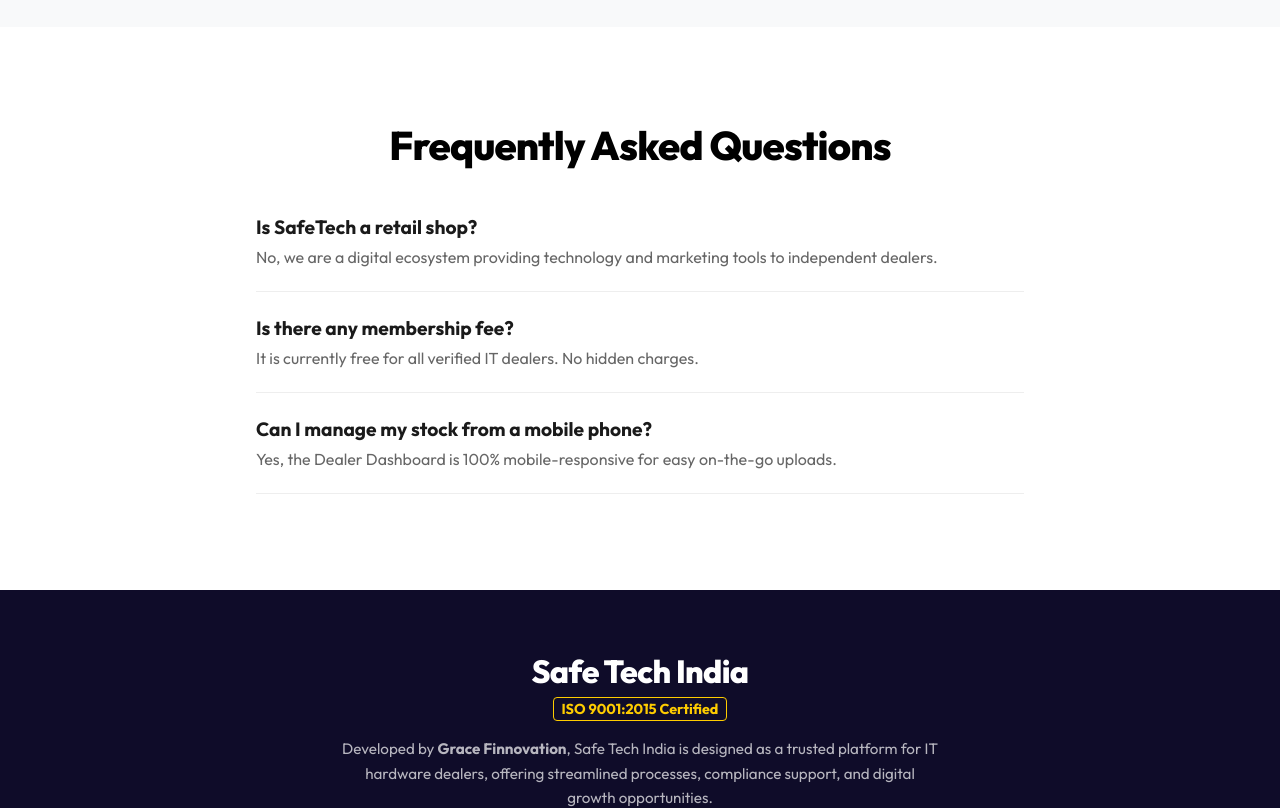
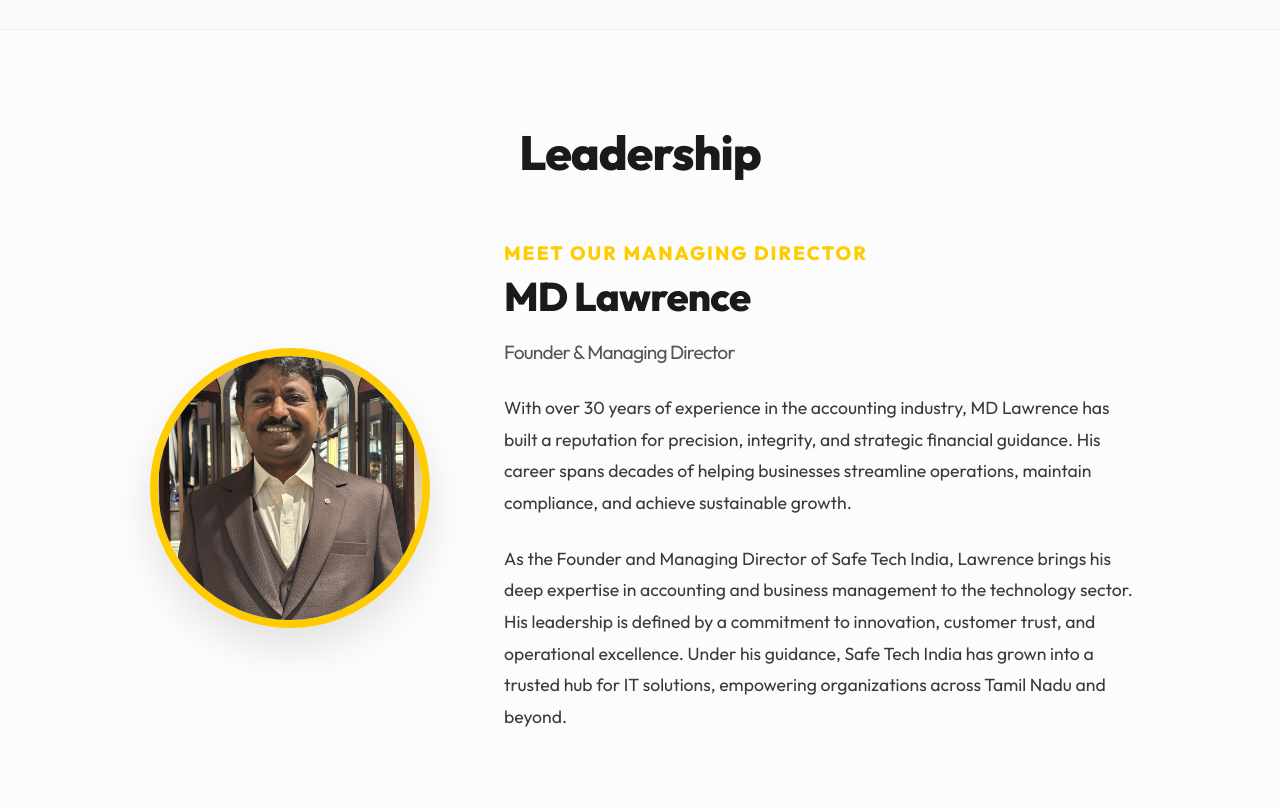
Before and after one commit to akrishbala007-hub/Safe-Tech-India, a Next.js app: page / in a window 1280 px wide. Shown: the part 6840-7648 px from the top of the page. Built offline with nearby package versions, Linux system fonts and the light colour scheme; no server answers.

Commit message:
feat: Add leadership to home, update pricing to 999, dealer verify flow

```diff
--- a/app/page.tsx
+++ b/app/page.tsx
@@ -533,7 +533,7 @@
           <h2 style={{ textAlign: 'center', marginBottom: '4rem', fontSize: '2.5rem', color: '#1a1a1a' }}>3 Simple Steps to Join</h2>
           <div style={{ display: 'flex', justifyContent: 'center', gap: '2rem', flexWrap: 'wrap' }}>
             <StepCard num="1" title="Claim Your URL" desc="Register your business and select your custom shop link." />
-            <StepCard num="2" title="Activate Account" desc="Get instant access to unlimited inventory uploads. No Fees." />
+            <StepCard num="2" title="Activate Account" desc="Pay ₹999/Year to get verified status and unlock unlimited inventory uploads." />
             <StepCard num="3" title="Go Live" desc="Upload photos from your phone and start receiving direct WhatsApp inquiries." />
           </div>
           <div style={{ textAlign: 'center', marginTop: '3rem' }}>
@@ -556,6 +556,55 @@
       {/* 5.5 KNOWLEDGE HUB (SEO) */}
       <KnowledgeHub />
 
+
+      {/* 5.8 LEADERSHIP SECTION (Moved from About Us) */}
+      <section style={{ padding: '6rem 1rem', background: '#fcfcfc', borderTop: '1px solid #eee' }}>
+        <div className="container">
+          <h2 style={{ textAlign: 'center', fontSize: '3rem', marginBottom: '4rem', color: '#1a1a1a', fontWeight: '800' }}>Leadership</h2>
+          <div style={{
+            display: 'flex',
+            flexWrap: 'wrap',
+            gap: '4rem',
+            alignItems: 'center',
+            justifyContent: 'center',
+            maxWidth: '1000px',
+            margin: '0 auto'
+          }}>
+            {/* Image */}
+            <div style={{ flex: '0 0 300px', textAlign: 'center' }}>
+              <div style={{
+                width: '280px',
+                height: '280px',
+                borderRadius: '50%',
+                overflow: 'hidden',
+                border: '8px solid #FECC00',
+                boxShadow: '0 20px 40px rgba(0,0,0,0.1)',
+                margin: '0 auto'
+              }}>
+                <img
+                  src="/images/md-profile.jpeg"
+                  alt="MD Lawrence"
+                  style={{ width: '100%', height: '100%', objectFit: 'cover' }}
+                />
+              </div>
+            </div>
+
+            {/* Text */}
+            <div style={{ flex: '1 1 400px' }}>
+              <h3 style={{ fontSize: '1.2rem', color: '#FECC00', textTransform: 'uppercase', letterSpacing: '2px', fontWeight: '800', marginBottom: '0.5rem' }}>Meet Our Managing Director</h3>
+              <h2 style={{ fontSize: '2.5rem', color: '#1a1a1a', marginBottom: '1.5rem', lineHeight: '1.2' }}>MD Lawrence <br /><span style={{ fontSize: '1.2rem', fontWeight: 'normal', color: '#555' }}>Founder & Managing Director</span></h2>
+
+              <p style={{ fontSize: '1.1rem', lineHeight: '1.8', color: '#3a3a3a', marginBottom: '1.5rem' }}>
+                With over 30 years of experience in the accounting industry, MD Lawrence has built a reputation for precision, integrity, and strategic financial guidance. His career spans decades of helping businesses streamline operations, maintain compliance, and achieve sustainable growth.
+              </p>
+              <p style={{ fontSize: '1.1rem', lineHeight: '1.8', color: '#3a3a3a' }}>
+                As the Founder and Managing Director of Safe Tech India, Lawrence brings his deep expertise in accounting and business management to the technology sector. His leadership is defined by a commitment to innovation, customer trust, and operational excellence. Under his guidance, Safe Tech India has grown into a trusted hub for IT solutions, empowering organizations across Tamil Nadu and beyond.
+              </p>
+            </div>
+          </div>
+        </div>
+      </section>
+
       {/* 6. FAQ */}
       <section style={{ padding: '6rem 1rem', background: '#fff' }}>
         <div className="container" style={{ maxWidth: '800px' }}>
@@ -567,7 +616,7 @@
             />
             <FAQItem
               q="Is there any membership fee?"
-              a="It is currently free for all verified IT dealers. No hidden charges."
+              a="We charge a nominal fee of ₹999/Year for verification and platform maintenance."
             />
             <FAQItem
               q="Can I manage my stock from a mobile phone?"
```
Also changed, not shown: app/about/page.tsx (+6 -1 lines), app/dashboard/page.tsx (+34 -7 lines), public/images/md-profile.jpeg (added).
